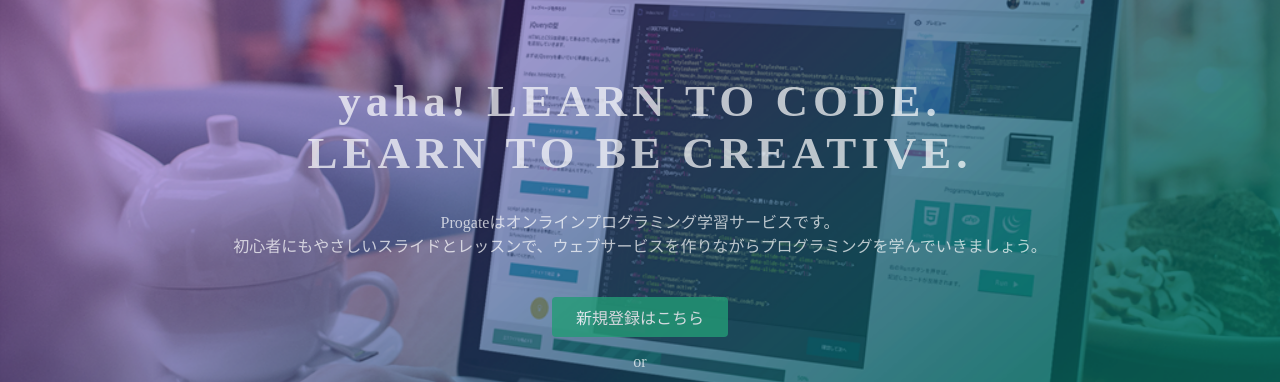
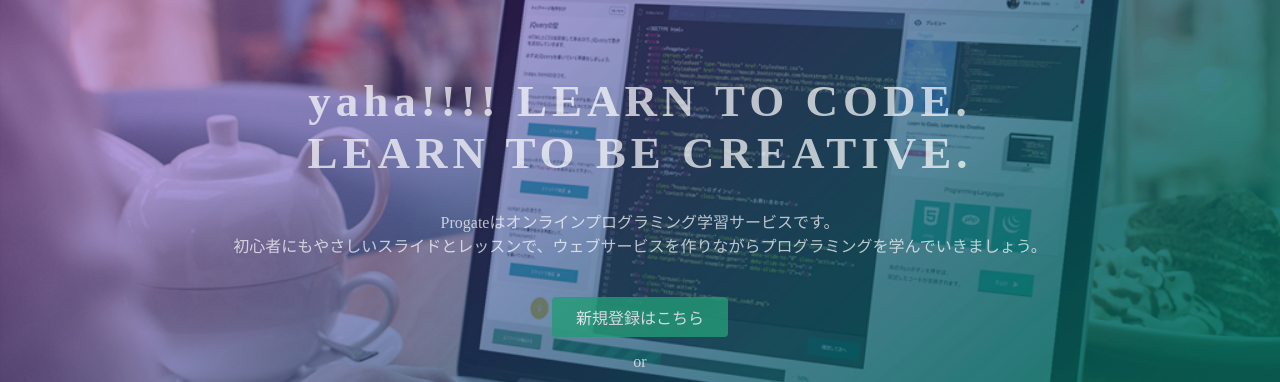
Before and after one commit to Sugimochi/Sugimochi.github.io, a plain HTML site: page index.html in a window 1280 px wide. Shown: the part 135-517 px from the top of the page. Drawn offline with Linux system fonts and the light colour scheme.

Commit message:
yaha!!!!!!!!!

```diff
--- a/index.html
+++ b/index.html
@@ -23,7 +23,7 @@
   </header>
   <div class="top-wrapper">
     <div class="container">
-      <h1>yaha! LEARN TO CODE.<br>LEARN TO BE CREATIVE.</h1>
+      <h1>yaha!!!! LEARN TO CODE.<br>LEARN TO BE CREATIVE.</h1>
       <p>Progateはオンラインプログラミング学習サービスです。<br>初心者にもやさしいスライドとレッスンで、ウェブサービスを作りながらプログラミングを学んでいきましょう。</p>
       <div class="btn-wrapper">
         <a href="#" class="btn signup">新規登録はこちら</a>
```
